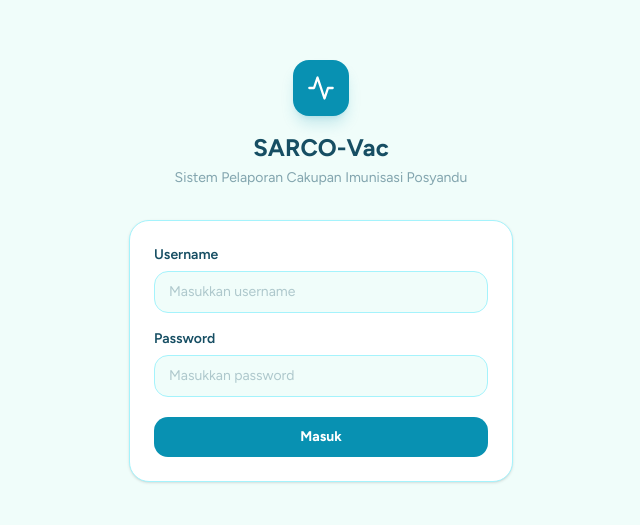
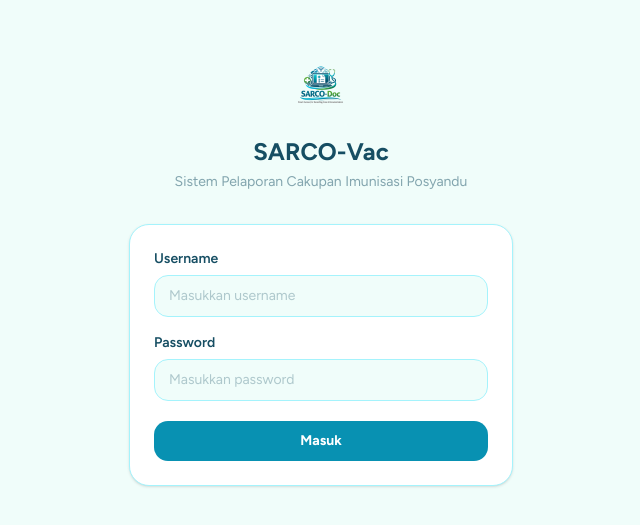
Before and after one commit to Jernal456/SARCO, a React (Vite) app: page /login in a window 1280 px wide. Shown: the part 129-654 px from the top of the page, without its empty margins (319-959 px from the left). Built offline with nearby package versions, Linux system fonts and the light colour scheme; no server answers; the HTML template or start-up script is replaced by a standard one.

Commit message:
Update logo in Login component
Replaced logo SVG with an image for branding.

```diff
--- a/src/pages/Login.jsx
+++ b/src/pages/Login.jsx
@@ -32,11 +32,7 @@ export default function Login() {
       <div className="w-full max-w-sm">
         {/* Brand */}
         <div className="text-center mb-8">
-          <div className="w-14 h-14 rounded-2xl bg-primary mx-auto mb-4 flex items-center justify-center shadow-lg shadow-primary/20">
-            <svg width="28" height="28" viewBox="0 0 24 24" fill="none" stroke="white" strokeWidth="2" strokeLinecap="round" strokeLinejoin="round">
-              <path d="M22 12h-4l-3 9L9 3l-3 9H2" />
-            </svg>
-          </div>
+          <img src="/sarco-doc-logo.png" alt="SARCO-Vac" className="h-16 w-auto mx-auto mb-4" />
           <h1 className="text-2xl font-bold text-foreground">SARCO-Vac</h1>
           <p className="text-sm text-foreground/50 mt-1">Sistem Pelaporan Cakupan Imunisasi Posyandu</p>
         </div>
```
